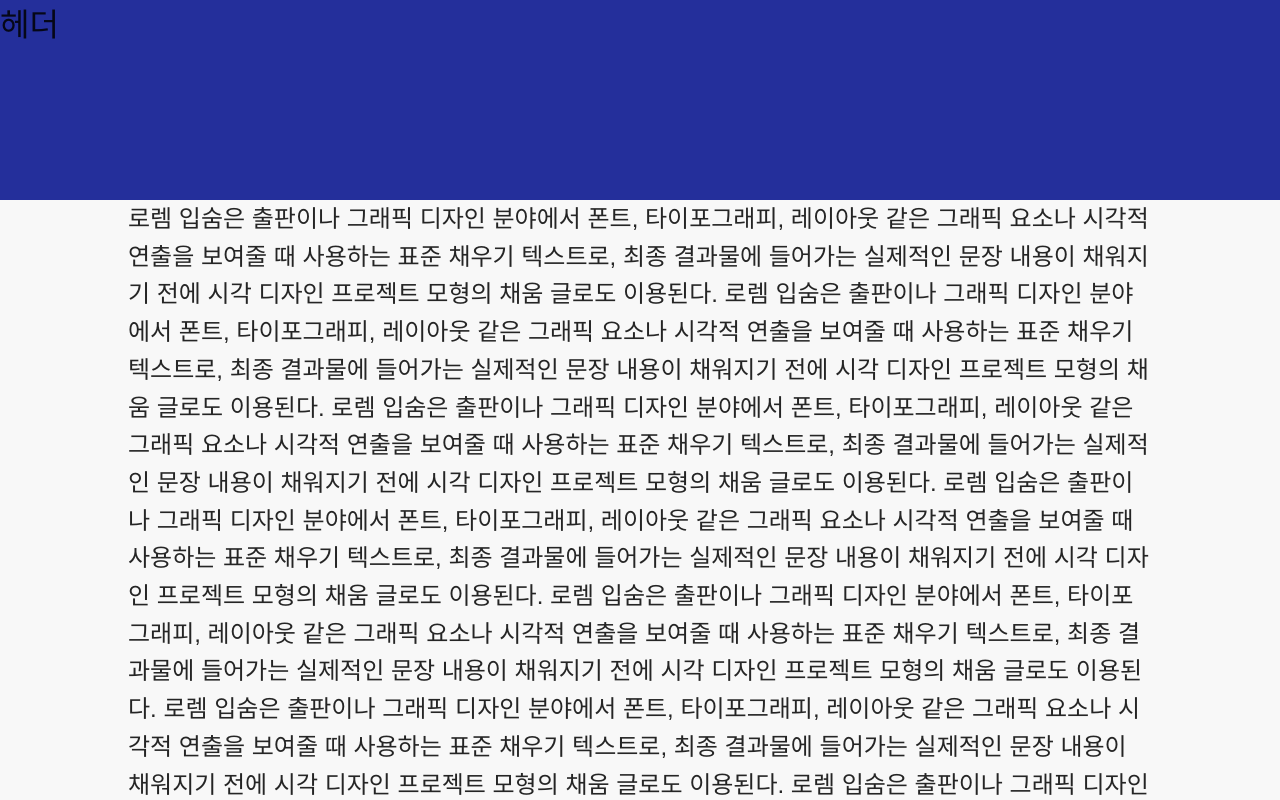
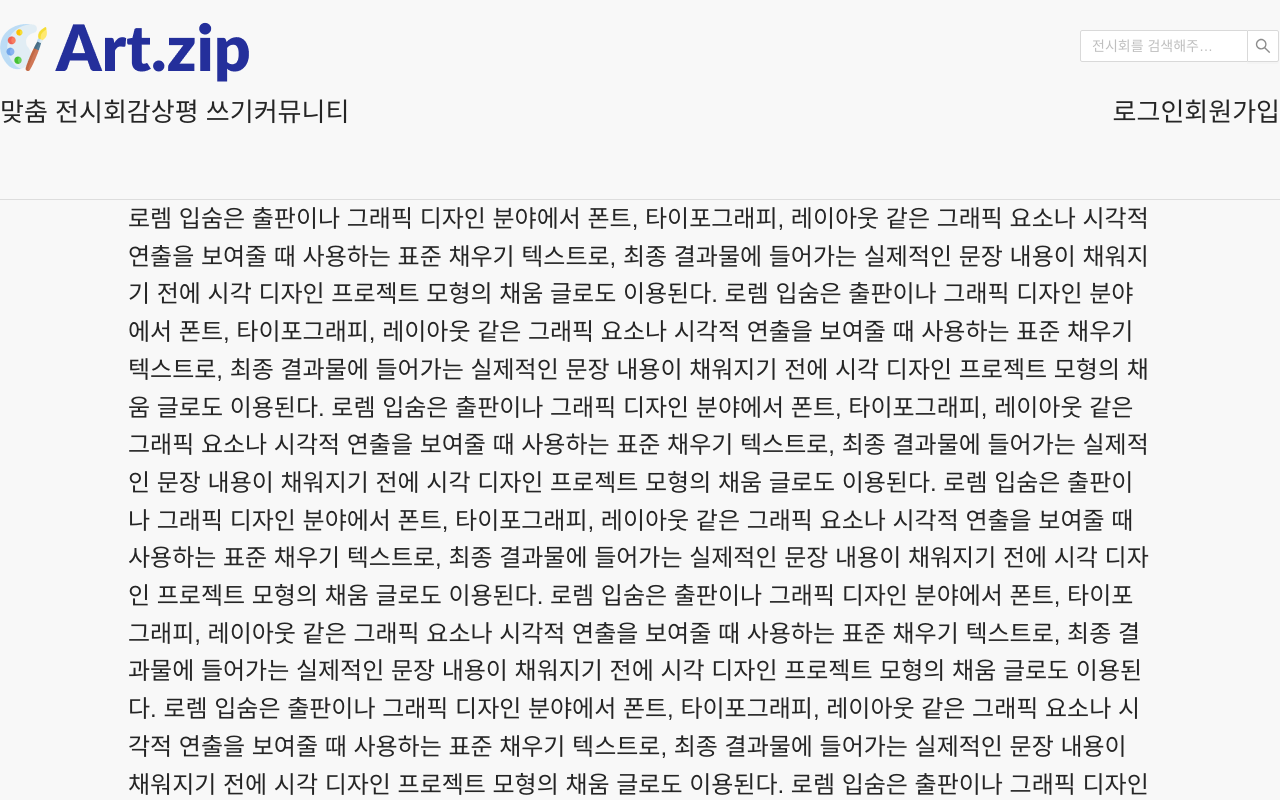
Before and after one commit to prgrms-web-devcourse/Team-BackFro-ArtZip-FE, a Next.js app: page / in a window 1280 px wide. Shown: the top 800 px of the page. Built offline with nearby package versions, Linux system fonts and the light colour scheme; a web font is replaced by a local one.

Commit message:
design: header 마크업 추가

```diff
--- a/components/organism/Header/index.tsx
+++ b/components/organism/Header/index.tsx
@@ -1,9 +1,44 @@
 import styled from '@emotion/styled';
+import Logo from 'components/atoms/Logo';
+import { Input } from 'antd';
+import Link from 'next/link';
+
+const { Search } = Input;
 
 const Header = () => {
   return (
     <StyledHeader>
-      <h1>헤더</h1>
+      <Container>
+        <Logo />
+        <Search
+          placeholder="전시회를 검색해주세요."
+          allowClear
+          style={{
+            width: 200,
+          }}
+        />
+      </Container>
+      <Navigation>
+        <PageLinks>
+          <Link href="/search-result" passHref>
+            <StyledA>맞춤 전시회</StyledA>
+          </Link>
+          <Link href="/reviews/create" passHref>
+            <StyledA>감상평 쓰기</StyledA>
+          </Link>
+          <Link href="/community" passHref>
+            <StyledA>커뮤니티</StyledA>
+          </Link>
+        </PageLinks>
+        <UserLinks>
+          <Link href="/signin" passHref>
+            <StyledA>로그인</StyledA>
+          </Link>
+          <Link href="/signup" passHref>
+            <StyledA>회원가입</StyledA>
+          </Link>
+        </UserLinks>
+      </Navigation>
     </StyledHeader>
   );
 };
@@ -14,7 +49,31 @@ const StyledHeader = styled.header`
   position: fixed;
   top: 0;
   left: 0;
-  background-color: ${({ theme }) => theme.color.blue.main};
+  border-bottom: 1px solid #dddddd;
+`;
+
+const Container = styled.div`
+  display: flex;
+  justify-content: space-between;
+  align-items: center;
+`;
+
+const Navigation = styled.nav`
+  display: flex;
+  justify-content: space-between;
+  align-items: center;
+`;
+
+const PageLinks = styled.div`
+  display: flex;
+`;
+
+const UserLinks = styled.div`
+  display: flex;
+`;
+
+const StyledA = styled.a`
+  font-size: 2.6rem;
 `;
 
 export default Header;
```
